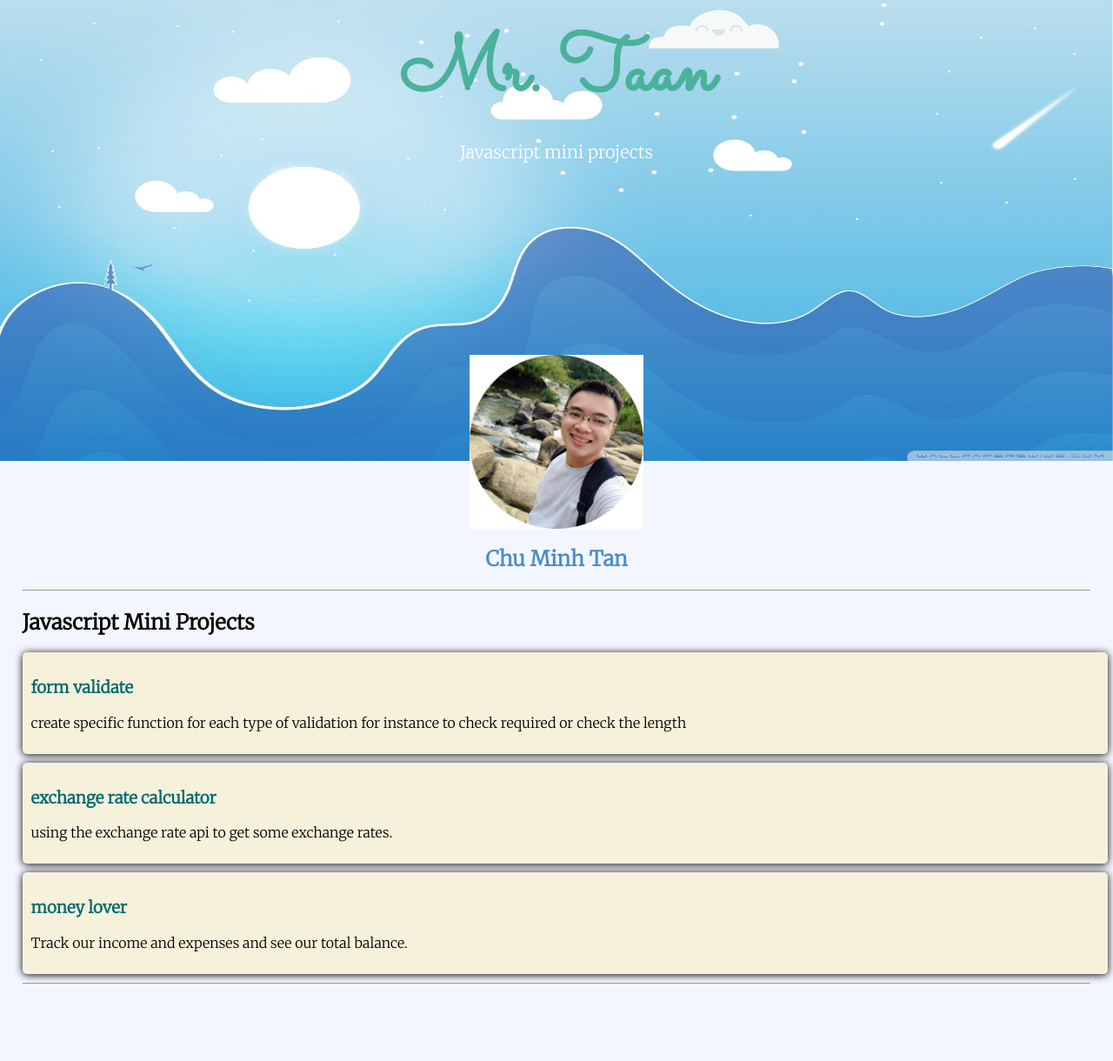
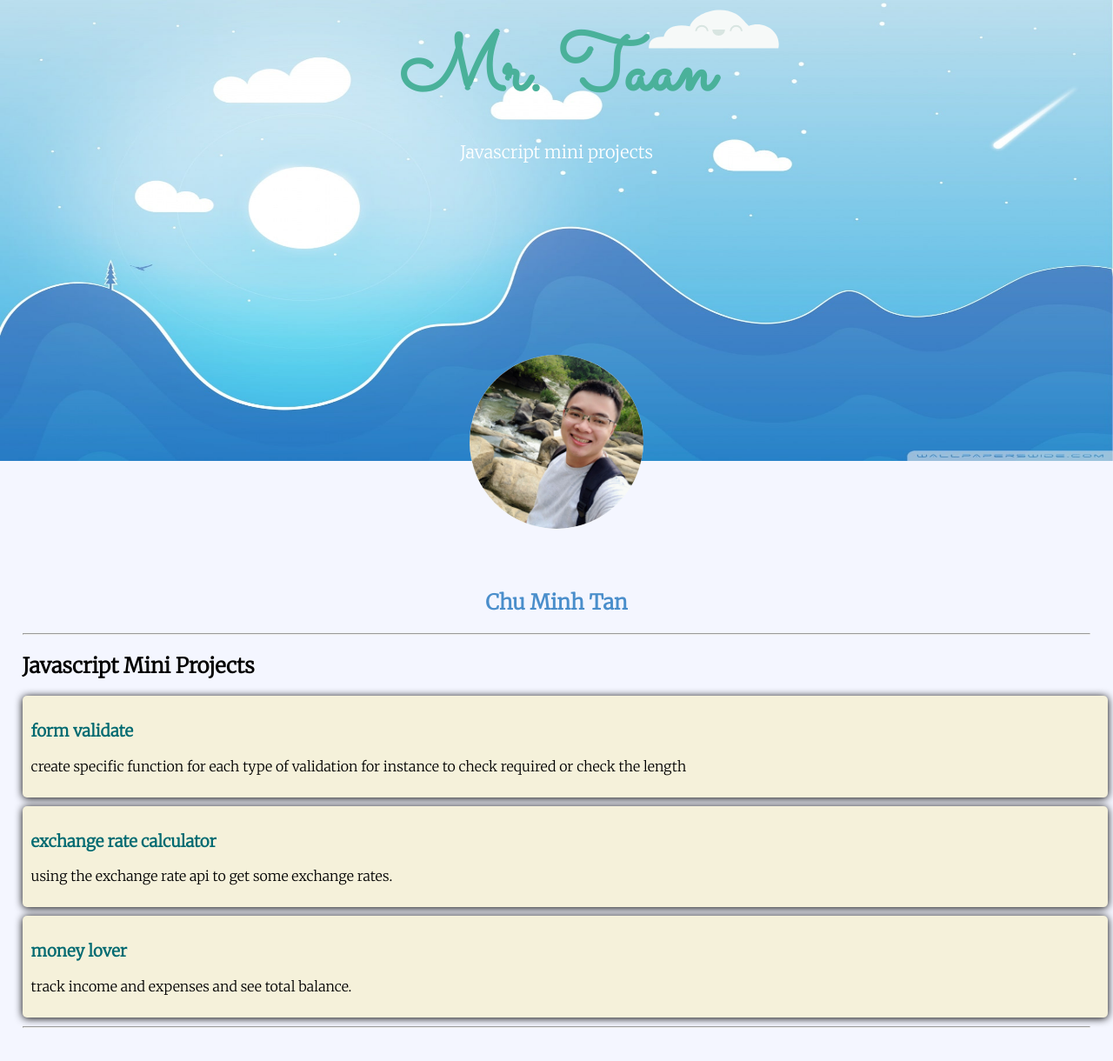
Before and after one commit to cmtaan/mrtaan, a plain HTML site: page index.html in a window 1280 px wide. Shown: the whole page at 87% size. Drawn offline with Linux system fonts and the light colour scheme.

Commit message:
mod index

```diff
--- a/css/styles.css
+++ b/css/styles.css
@@ -24,6 +24,7 @@ h1 {
     position: relative;
     background: url("../images/wallpaper.jpg") no-repeat top left;
     background-size: 100% 100%;
+    margin-bottom: 50px;
 }
 
 .top-container p {
@@ -42,6 +43,7 @@ h1 {
 
 .top-container #avatar {
     position: relative;
+    border-radius: 50%;
     top: 141px;
 }
 
--- a/index.html
+++ b/index.html
@@ -45,7 +45,7 @@
                 <a href="money-lover.html">
                     <h3>money lover</h3>
                 </a>
-                <p>Track our income and expenses and see our total balance.</p>
+                <p>track income and expenses and see total balance.</p>
             </div>
         </div>
         <hr>
```
